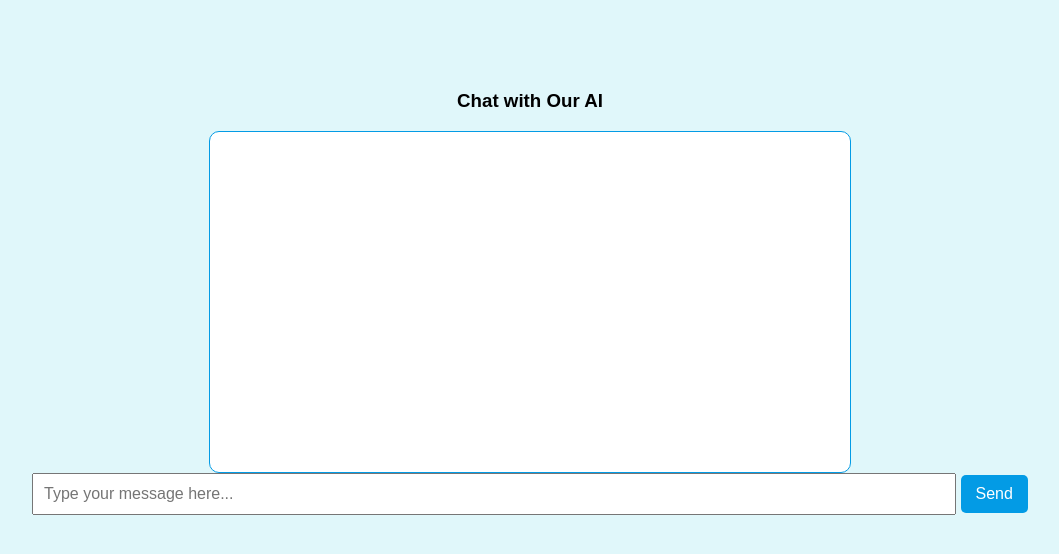
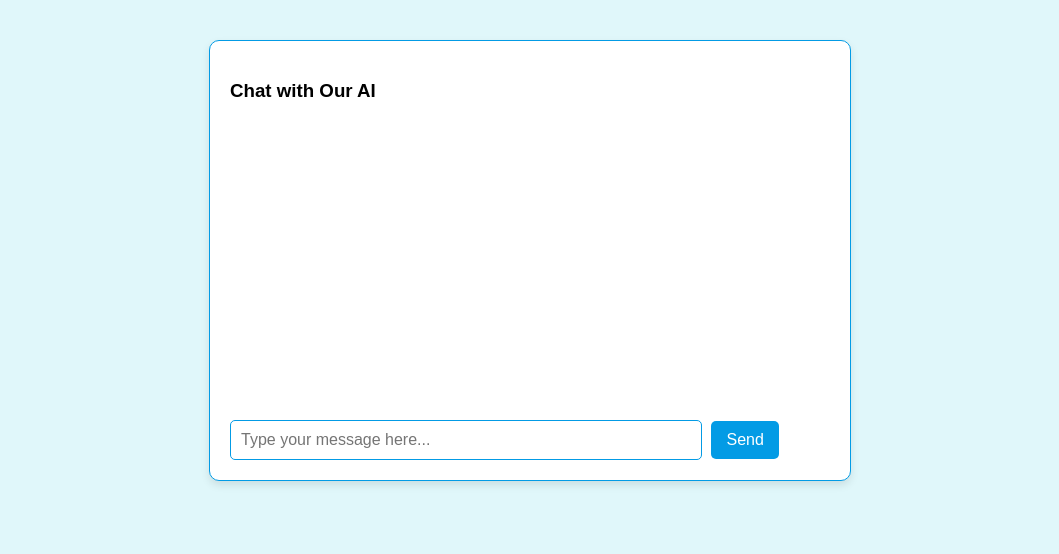
Before and after one commit to Sumbati10/Chatbot-with-Deep-Learning, a Flask app: page / in a window 1280 px wide. Shown: the part 140-694 px from the top of the page, without its empty margins (110-1169 px from the left). Run offline with Flask 3, Linux system fonts and the light colour scheme; parts of the project's set-up code (start-up, migrations or seed data) failed here and were passed over.

Commit message:
mofified style.css

```diff
--- a/static/style.css
+++ b/static/style.css
@@ -32,51 +32,26 @@ h1 {
     margin: 0;
 }
 
-/* Style the main content */
-main {
-    padding: 40px;
-    text-align: center;
+/* Chatbot container styling */
+.chatbot-container {
+    margin: 40px auto; /* Center the container */
+    max-width: 600px; /* Set a maximum width */
+    padding: 20px;
+    background-color: #FFFFFF; /* White background for the chat section */
+    border: 1px solid #039BE5; /* Border matching the header color */
+    border-radius: 10px;
+    box-shadow: 0 4px 8px rgba(0, 0, 0, 0.1); /* Subtle shadow for depth */
 }
 
-h2 {
-    color: #0277BD; /* Slightly darker blue */
-    font-size: 2rem;
-}
-
-p {
-    font-size: 1.2rem;
-    color: #555; /* Gray for text */
-}
-
-/* Style the large image */
-.large-image {
-    width: 400px; /* Adjust the size as needed */
-    height: auto;
-    display: block;
-    margin: 20px auto; /* Center the image */
-    border: 5px solid #0277BD; /* Add a border for styling */
-    border-radius: 10px; /* Optional: Add rounded corners */
-}
-
-/* Chatbot container styling */
-.chatbot-container {
-    margin-top: 50px;
-}
-
+/* Chatbox styling */
 #chatbox {
-    background-color: #FFFFFF;
-    border: 1px solid #039BE5;
-    border-radius: 10px;
-    max-width: 600px;
-    margin: 0 auto;
-    padding: 20px;
-    height: 300px;
-    overflow-y: auto;
+    height: 300px; /* Set fixed height for chatbox */
+    overflow-y: auto; /* Enable vertical scrolling */
 }
 
 #messages {
-    height: 100%;
-    overflow-y: auto;
+    margin: 0; /* Reset margin */
+    padding: 0; /* Reset padding */
 }
 
 #messages p {
@@ -84,22 +59,26 @@ p {
     margin: 5px 0;
 }
 
+/* User input field and button styling */
 #user-input {
-    width: 75%;
+    width: 75%; /* Width for input */
     padding: 10px;
     font-size: 1rem;
+    border: 1px solid #039BE5; /* Border color matching the theme */
+    border-radius: 5px; /* Rounded corners */
+    margin-right: 5px; /* Space between input and button */
 }
 
 button {
-    background-color: #039BE5;
-    color: white;
+    background-color: #039BE5; /* Button background color */
+    color: white; /* Text color */
     padding: 10px 15px;
-    border: none;
-    border-radius: 5px;
-    cursor: pointer;
+    border: none; /* No border */
+    border-radius: 5px; /* Rounded corners */
+    cursor: pointer; /* Pointer cursor on hover */
     font-size: 1rem;
 }
 
 button:hover {
-    background-color: #0277BD;
+    background-color: #0277BD; /* Darker shade on hover */
 }
```
